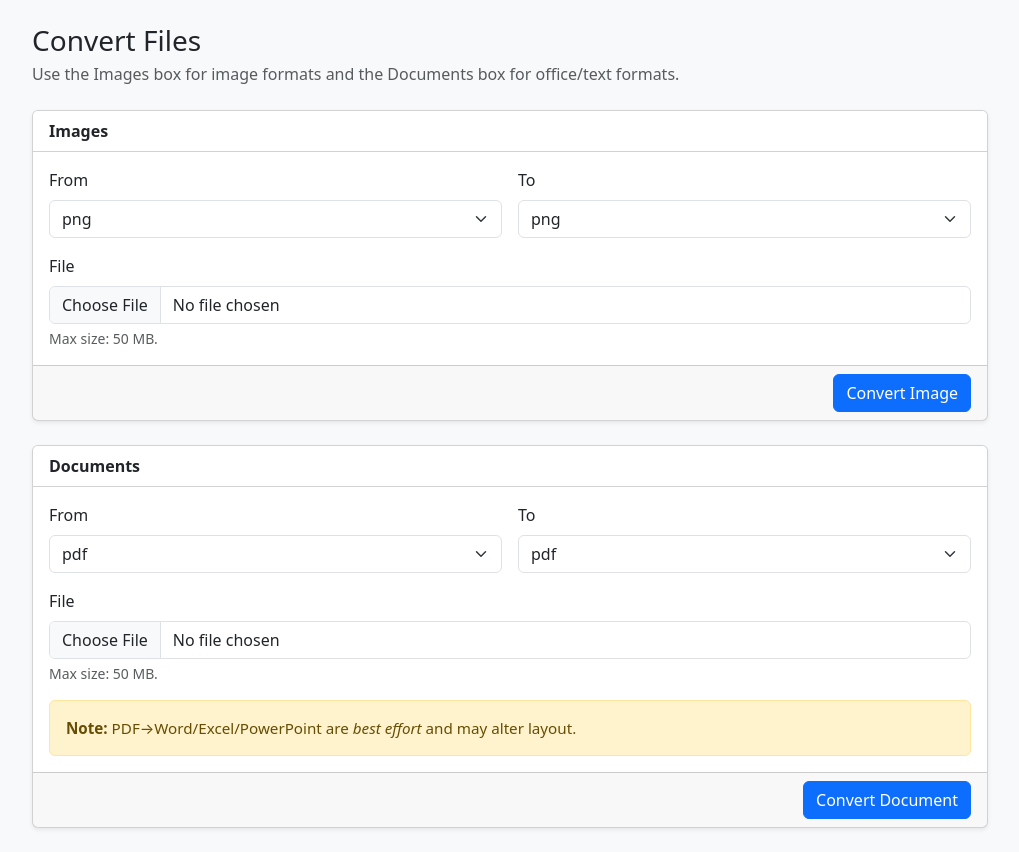
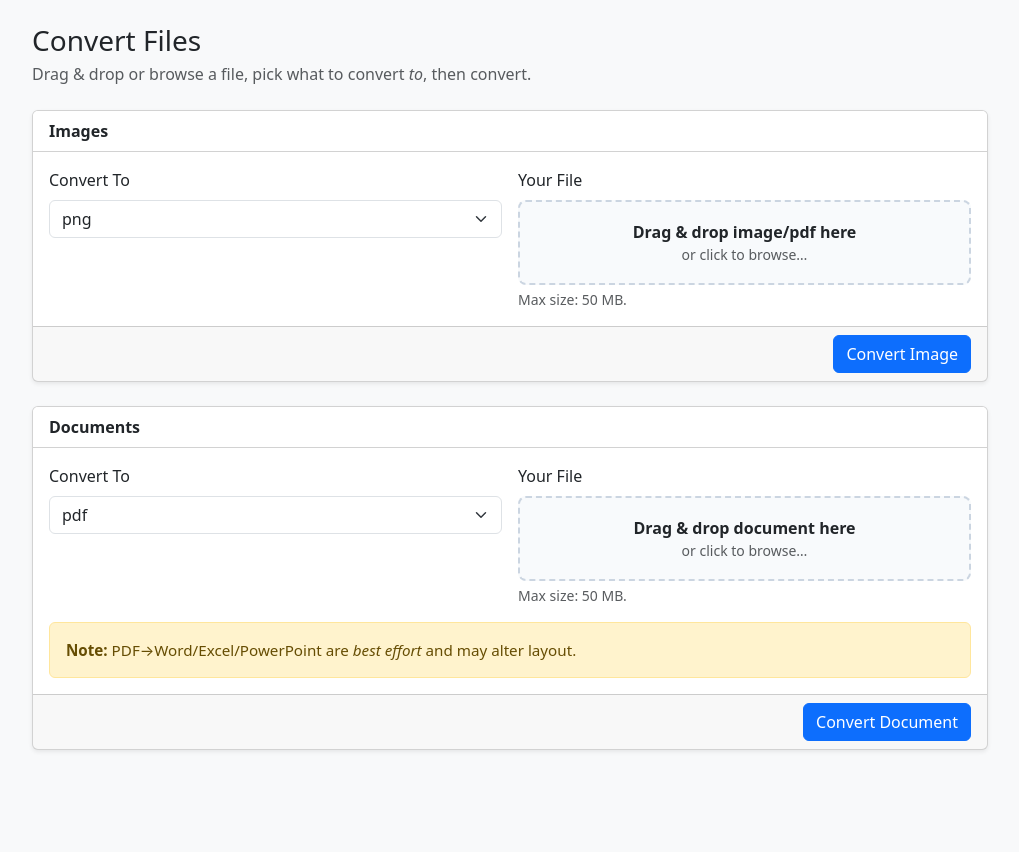
Before and after one commit to tre1322/convert-files, a FastAPI app: page / in a window 1280 px wide. Shown: the whole page, without its empty margins (130-1149 px from the left). After the commit the page ends 751 px from the top, so only its background shows below. Run offline with FastAPI, Linux system fonts and the light colour scheme; parts of the project's set-up code (start-up, migrations or seed data) failed here and were passed over.

Commit message:
Drag & drop + Browse; Convert To labels; backend auto-detects file type

```diff
--- a/app.py
+++ b/app.py
@@ -13,134 +13,133 @@ from apscheduler.triggers.interval import IntervalTrigger
 from config import MAX_FILE_MB, RETENTION_MINUTES, TMP_ROOT
 from converters.registry import get_converter, ALLOWED, EXT_MAP, normalize
 
+# --- extra imports for detection ---
+from PIL import Image, UnidentifiedImageError
+
 app = FastAPI()
 app.mount("/static", StaticFiles(directory="static"), name="static")
-
-# Ensure temp root exists
 Path(TMP_ROOT).mkdir(parents=True, exist_ok=True)
 
-
-# ---------- UI ----------
 @app.get("/", response_class=HTMLResponse)
 def index():
-    return Path("templates/index.html").read_text(encoding="utf-8")
+  return Path("templates/index.html").read_text(encoding="utf-8")
 
-
-# ---------- Helpers ----------
 def _job_dir() -> Path:
-    """Create and return a unique working directory for this job."""
-    d = Path(TMP_ROOT) / f"job-{uuid.uuid4().hex}"
-    d.mkdir(parents=True, exist_ok=True)
-    return d
-
+  d = Path(TMP_ROOT) / f"job-{uuid.uuid4().hex}"
+  d.mkdir(parents=True, exist_ok=True)
+  return d
 
 def _enforce_size_cap(file_path: Path):
-    """Raise 413 if file exceeds MAX_FILE_MB."""
+  try:
+    size_mb = file_path.stat().st_size / (1024 * 1024)
+  except FileNotFoundError:
+    raise HTTPException(400, "Uploaded file missing or unreadable.")
+  if size_mb > MAX_FILE_MB:
     try:
-        size_mb = file_path.stat().st_size / (1024 * 1024)
-    except FileNotFoundError:
-        raise HTTPException(400, "Uploaded file missing or unreadable.")
-    if size_mb > MAX_FILE_MB:
-        # Best effort cleanup of the uploaded file before raising
-        try:
-            file_path.unlink(missing_ok=True)
-        finally:
-            raise HTTPException(
-                413,
-                f"File too large ({size_mb:.1f} MB). Max is {MAX_FILE_MB} MB.",
-            )
+      file_path.unlink(missing_ok=True)
+    finally:
+      raise HTTPException(413, f"File too large ({size_mb:.1f} MB). Max is {MAX_FILE_MB} MB.")
 
+# ---- Type inference (when client doesn't pass from_type) ----
+KNOWN_BY_EXT = {
+  # images
+  "jpg": "jpg", "jpeg": "jpg", "png": "png", "gif": "gif", "webp": "webp",
+  "tif": "tiff", "tiff": "tiff", "heic": "heic", "bmp": "bmp", "ico": "ico", "avif": "avif",
+  "eps": "eps",
+  # docs
+  "pdf": "pdf", "docx": "word", "doc": "word", "xlsx": "excel", "xls": "excel",
+  "pptx": "powerpoint", "ppt": "powerpoint", "csv": "csv", "txt": "text",
+}
+
+def infer_from_file(path: Path) -> str:
+  # 1) by extension
+  ext = path.suffix.lower().lstrip(".")
+  if ext in KNOWN_BY_EXT:
+    return KNOWN_BY_EXT[ext]
+  # 2) quick magic: PDF header
+  try:
+    with open(path, "rb") as f:
+      head = f.read(8)
+      if head.startswith(b"%PDF-"):
+        return "pdf"
+  except Exception:
+    pass
+  # 3) try Pillow to detect image formats
+  try:
+    with Image.open(path) as img:
+      fmt = (img.format or "").upper()
+      mapping = {
+        "JPEG": "jpg", "PNG": "png", "GIF": "gif", "TIFF": "tiff",
+        "WEBP": "webp", "ICO": "ico", "BMP": "bmp", "AVIF": "avif",
+      }
+      if fmt in mapping:
+        return mapping[fmt]
+  except UnidentifiedImageError:
+    pass
+  except Exception:
+    pass
+  # fallback
+  return ext or "unknown"
 
 # ---------- API ----------
 @app.post("/convert")
 async def convert(
-    from_type: str = Form(...),
-    to_type: str = Form(...),
-    file: UploadFile = File(...),
+  to_type: str = Form(...),
+  file: UploadFile = File(...),
+  # from_type becomes optional; backend will infer if not given
+  from_type: str | None = Form(None),
 ):
-    """
-    Convert an uploaded file from one type to another.
-    - Validates the requested pair (normalized to handle tif/tiff, jpeg/jpg, etc.)
-    - Writes work to a per-job temp dir
-    - Returns the resulting file (or ZIP) as a download
-    """
-    # Normalize the selection so 'tif' behaves like 'tiff', 'jpeg' like 'jpg', etc.
-    norm_from = normalize(from_type)
-    norm_to = normalize(to_type)
+  # write input
+  jobdir = _job_dir()
+  in_path = jobdir / (file.filename or "upload.bin")
+  try:
+    with open(in_path, "wb") as f:
+      shutil.copyfileobj(file.file, f)
+  finally:
+    try: file.file.close()
+    except Exception: pass
 
-    if (norm_from, norm_to) not in ALLOWED:
-        raise HTTPException(
-            400, f"Conversion {from_type} → {to_type} not supported."
-        )
+  _enforce_size_cap(in_path)
 
-    jobdir = _job_dir()
-    in_path = jobdir / (file.filename or f"upload.{norm_from}")
+  # determine source type
+  src = normalize(from_type) if from_type else normalize(infer_from_file(in_path))
+  dst = normalize(to_type)
+
+  if (src, dst) not in ALLOWED:
+    raise HTTPException(400, f"Conversion {src} → {dst} not supported.")
+
+  # build output path (keep tif vs tiff choice user made in 'to_type')
+  desired_to = (to_type or "").lower().strip()
+  out_ext = EXT_MAP.get(desired_to, desired_to)
+  out_path = jobdir / f"output.{out_ext}"
+
+  converter = get_converter((src, dst))
+  try:
+    result_path = converter(in_path, out_path)
+  except HTTPException:
+    raise
+  except Exception as e:
+    raise HTTPException(500, f"Conversion failed: {e}")
+
+  serve_path = Path(result_path) if result_path else out_path
+  media_type = "application/zip" if serve_path.suffix.lower()==".zip" else "application/octet-stream"
+  return FileResponse(path=serve_path, filename=serve_path.name, media_type=media_type)
+
+# ---------- Janitor ----------
+def delete_old_jobs():
+  cutoff = time.time() - (RETENTION_MINUTES * 60)
+  for job in Path(TMP_ROOT).glob("job-*"):
     try:
-        with open(in_path, "wb") as f:
-            shutil.copyfileobj(file.file, f)
-    finally:
-        # FastAPI's UploadFile uses a SpooledTemporaryFile; close it to flush/cleanup
-        try:
-            file.file.close()
-        except Exception:
-            pass
-
-    _enforce_size_cap(in_path)
-
-    # Choose output extension.
-    # EXT_MAP only remaps when a format forces a different extension (e.g., word->docx).
-    # If the user selected 'tif', we keep 'tif' (no remap).
-    desired_to = (to_type or "").lower().strip()
-    out_ext = EXT_MAP.get(desired_to, desired_to)
-    out_path = jobdir / f"output.{out_ext}"
-
-    converter = get_converter((norm_from, norm_to))
-
-    try:
-        # Some converters (e.g., pdf->images) return a ZIP path; if they return None,
-        # we serve out_path.
-        result_path = converter(in_path, out_path)
-    except HTTPException:
-        # Pass through deliberate HTTP errors (rare)
-        raise
-    except Exception as e:
-        raise HTTPException(500, f"Conversion failed: {e}")
-
-    serve_path = Path(result_path) if result_path else out_path
-    media_type = (
-        "application/zip"
-        if serve_path.suffix.lower() == ".zip"
-        else "application/octet-stream"
-    )
-
-    return FileResponse(
-        path=serve_path,
-        filename=serve_path.name,
-        media_type=media_type,
-    )
-
-
-# ---------- Janitor (30‑minute retention) ----------
-def delete_old_jobs():
-    cutoff = time.time() - (RETENTION_MINUTES * 60)
-    for job in Path(TMP_ROOT).glob("job-*"):
-        try:
-            if job.is_dir() and job.stat().st_mtime < cutoff:
-                shutil.rmtree(job, ignore_errors=True)
-        except Exception:
-            # Ignore and try again on the next sweep
-            pass
-
+      if job.is_dir() and job.stat().st_mtime < cutoff:
+        shutil.rmtree(job, ignore_errors=True)
+    except Exception:
+      pass
 
 scheduler = BackgroundScheduler(daemon=True)
-# Sweep every 5 minutes
 scheduler.add_job(delete_old_jobs, IntervalTrigger(minutes=5))
 scheduler.start()
 
-
 @app.on_event("shutdown")
 def _shutdown():
-    try:
-        scheduler.shutdown(wait=False)
-    except Exception:
-        pass
+  try: scheduler.shutdown(wait=False)
+  except Exception: pass
--- a/static/app.js
+++ b/static/app.js
@@ -1,27 +1,14 @@
-// ------- Mime/extension map for accept filters -------
-function acceptFor(type) {
-  const t = (type || '').toLowerCase();
-  switch (t) {
-    // Images
-    case 'jpg': case 'jpeg': return '.jpg,.jpeg,image/jpeg';
-    case 'png':               return '.png,image/png';
-    case 'gif':               return '.gif,image/gif';
-    case 'webp':              return '.webp,image/webp';
-    case 'heic':              return '.heic,image/heif,image/heic';
-    case 'bmp':               return '.bmp,image/bmp';
-    case 'ico':               return '.ico,image/x-icon';
-    case 'tif': case 'tiff':  return '.tif,.tiff,image/tiff';
-    case 'avif':              return '.avif,image/avif';
-    case 'eps':               return '.eps,application/postscript';
-    // Documents
-    case 'pdf':               return '.pdf,application/pdf';
-    case 'word':              return '.docx,.doc,application/vnd.openxmlformats-officedocument.wordprocessingml.document,application/msword';
-    case 'excel':             return '.xlsx,.xls,application/vnd.openxmlformats-officedocument.spreadsheetml.sheet,application/vnd.ms-excel';
-    case 'powerpoint':        return '.pptx,.ppt,application/vnd.openxmlformats-officedocument.presentationml.presentation,application/vnd.ms-powerpoint';
-    case 'csv':               return '.csv,text/csv';
-    case 'text':              return '.txt,text/plain';
-    default:                  return ''; // no filter
+// ---------- Accept filters for pickers ----------
+function acceptForGroup(group) {
+  if (group === 'image') {
+    return [
+      '.png','.jpg','.jpeg','.tif','.tiff','.gif','.webp','.heic','.bmp','.ico','.avif','.pdf','.eps'
+    ].join(',');
   }
+  // docs
+  return [
+    '.pdf','.docx','.doc','.xlsx','.xls','.pptx','.ppt','.csv','.txt'
+  ].join(',');
 }
 
 function toExt(value) {
@@ -32,65 +19,79 @@ function toExt(value) {
   return v;
 }
 
-// ------- Progress helpers -------
+// ---------- Progress helpers ----------
 function setupProgress(ids) {
   const wrap = document.getElementById(ids.wrap);
   const bar  = document.getElementById(ids.bar);
   const text = document.getElementById(ids.text);
-
-  function show() {
-    wrap.classList.remove('d-none');
-    setDeterminate(0, 'Starting upload…');
-  }
+  function show() { wrap.classList.remove('d-none'); setDeterminate(0, 'Starting upload…'); }
   function hide() {
     wrap.classList.add('d-none');
     bar.classList.remove('progress-bar-striped', 'progress-bar-animated');
-    bar.style.width = '0%';
-    bar.textContent = '0%';
-    text.textContent = '';
+    bar.style.width = '0%'; bar.textContent = '0%'; text.textContent = '';
   }
   function setDeterminate(pct, label) {
     bar.classList.remove('progress-bar-striped', 'progress-bar-animated');
-    const clamped = Math.max(0, Math.min(100, Math.round(pct)));
-    bar.style.width = `${clamped}%`;
-    bar.textContent = `${clamped}%`;
-    text.textContent = label || '';
+    const p = Math.max(0, Math.min(100, Math.round(pct)));
+    bar.style.width = `${p}%`; bar.textContent = `${p}%`; text.textContent = label || '';
   }
   function setIndeterminate(label) {
     bar.classList.add('progress-bar-striped', 'progress-bar-animated');
-    bar.style.width = '100%';
-    bar.textContent = '';
-    text.textContent = label || 'Processing…';
+    bar.style.width = '100%'; bar.textContent = ''; text.textContent = label || 'Processing…';
   }
   return { show, hide, setDeterminate, setIndeterminate };
 }
 
-// ------- Generic form handler -------
+// ---------- Drag/drop wiring ----------
+function wireDropzone(zoneId, fileInputId, pickedId, accept) {
+  const zone = document.getElementById(zoneId);
+  const input = document.getElementById(fileInputId);
+  const picked = document.getElementById(pickedId);
+  const chip = picked.querySelector('.file-chip');
+
+  input.setAttribute('accept', accept);
+
+  function setFile(file) {
+    // Assign file to the hidden input so FormData picks it up
+    const dt = new DataTransfer();
+    dt.items.add(file);
+    input.files = dt.files;
+    chip.textContent = `${file.name} (${Math.round(file.size/1024)} KB)`;
+    picked.classList.remove('d-none');
+  }
+
+  zone.addEventListener('click', () => input.click());
+  input.addEventListener('change', () => {
+    if (input.files && input.files[0]) setFile(input.files[0]);
+  });
+
+  zone.addEventListener('dragover', (e) => { e.preventDefault(); zone.classList.add('dragover'); });
+  zone.addEventListener('dragleave', () => zone.classList.remove('dragover'));
+  zone.addEventListener('drop', (e) => {
+    e.preventDefault(); zone.classList.remove('dragover');
+    if (!e.dataTransfer.files.length) return;
+    setFile(e.dataTransfer.files[0]);
+  });
+}
+
+// ---------- Generic submit handler (no from_type; backend auto-detects) ----------
 function wireConverterForm(opts) {
   const form = document.getElementById(opts.formId);
-  const fromSel = document.getElementById(opts.fromId);
-  const toSel   = document.getElementById(opts.toId);
+  const toSel = document.getElementById(opts.toId);
   const fileInp = document.getElementById(opts.fileId);
   const progress = setupProgress(opts.progressIds);
 
-  // Update file dialog filter when "From" changes (and on load)
-  function setAcceptFromSelect() {
-    fileInp.setAttribute('accept', acceptFor(fromSel.value));
-  }
-  fromSel.addEventListener('change', setAcceptFromSelect);
-  setAcceptFromSelect(); // initial
-
-  const resultWrap   = document.getElementById(opts.resultIds.wrap);
+  const resultWrap = document.getElementById(opts.resultIds.wrap);
   const downloadLink = document.getElementById(opts.resultIds.download);
-  const previewImg   = opts.resultIds.preview ? document.getElementById(opts.resultIds.preview) : null;
-  const copyBtn      = opts.resultIds.copy ? document.getElementById(opts.resultIds.copy) : null;
+  const previewImg = opts.resultIds.preview ? document.getElementById(opts.resultIds.preview) : null;
+  const copyBtn = opts.resultIds.copy ? document.getElementById(opts.resultIds.copy) : null;
 
   form.addEventListener('submit', async (e) => {
     e.preventDefault();
-    if (!fileInp.files.length) { alert('Please choose a file.'); return; }
+    if (!fileInp.files.length) { alert('Please choose or drop a file.'); return; }
 
     const fd = new FormData();
-    fd.append('from_type', fromSel.value.toLowerCase());
+    // from_type omitted; server will infer
     fd.append('to_type', toSel.value.toLowerCase());
     fd.append('file', fileInp.files[0]);
 
@@ -99,14 +100,12 @@ function wireConverterForm(opts) {
     xhr.responseType = 'blob';
 
     progress.show();
-
     xhr.upload.onprogress = (evt) => {
-      if (evt.lengthComputable) progress.setDeterminate((evt.loaded / evt.total) * 100, 'Uploading…');
-      else                       progress.setDeterminate(50, 'Uploading…');
+      if (evt.lengthComputable) progress.setDeterminate((evt.loaded/evt.total)*100, 'Uploading…');
+      else progress.setDeterminate(50, 'Uploading…');
     };
     xhr.upload.onload = () => progress.setIndeterminate('Processing on server…');
-
-    xhr.onerror = () => { progress.hide(); alert('Network error while uploading. Please try again.'); };
+    xhr.onerror = () => { progress.hide(); alert('Network error while uploading.'); };
 
     xhr.onreadystatechange = () => {
       if (xhr.readyState !== 4) return;
@@ -125,9 +124,7 @@ function wireConverterForm(opts) {
 
       const blob = xhr.response;
       const url = URL.createObjectURL(blob);
-      const to = toSel.value.toLowerCase();
-      const ext = toExt(to);
-
+      const ext = toExt(toSel.value.toLowerCase());
       const contentType = xhr.getResponseHeader('Content-Type') || '';
       const isZip = contentType.includes('zip');
 
@@ -146,7 +143,7 @@ function wireConverterForm(opts) {
               await navigator.clipboard.write([new ClipboardItem({ [blob.type]: blob })]);
               copyBtn.textContent = 'Copied!';
               setTimeout(() => (copyBtn.textContent = 'Copy image to clipboard'), 1500);
-            } catch { alert('Clipboard copy not supported in this browser.'); }
+            } catch { alert('Clipboard copy not supported.'); }
           };
         } else if (previewImg && copyBtn) {
           previewImg.classList.add('d-none');
@@ -159,20 +156,21 @@ function wireConverterForm(opts) {
   });
 }
 
-// ------- Wire both forms -------
+// Wire dropzones
+wireDropzone('imgDrop', 'imgFile', 'imgPicked', acceptForGroup('image'));
+wireDropzone('docDrop', 'docFile', 'docPicked', acceptForGroup('doc'));
+
+// Wire submit handlers
 wireConverterForm({
   formId: 'imageForm',
-  fromId: 'imgFrom',
   toId: 'imgTo',
   fileId: 'imgFile',
   enablePreview: true,
   progressIds: { wrap: 'imgProgressWrap', bar: 'imgProgressBar', text: 'imgProgressText' },
   resultIds: { wrap: 'imgResult', download: 'imgDownloadLink', preview: 'imgPreview', copy: 'imgCopyBtn' }
 });
-
 wireConverterForm({
   formId: 'docForm',
-  fromId: 'docFrom',
   toId: 'docTo',
   fileId: 'docFile',
   enablePreview: false,
--- a/templates/index.html
+++ b/templates/index.html
@@ -5,41 +5,43 @@
   <meta name="viewport" content="width=device-width, initial-scale=1" />
   <title>Convert Files</title>
   <link href="https://cdn.jsdelivr.net/npm/bootstrap@5.3.3/dist/css/bootstrap.min.css" rel="stylesheet" />
+  <style>
+    .dropzone {
+      border: 2px dashed #cbd5e1;
+      border-radius: .5rem;
+      background: #f8fafc;
+      padding: 18px;
+      text-align: center;
+      cursor: pointer;
+      transition: background .15s, border-color .15s;
+    }
+    .dropzone.dragover {
+      background: #eef2ff;
+      border-color: #6366f1;
+    }
+    .file-chip {
+      display: inline-block; padding: .25rem .5rem; border-radius: 999px;
+      background: #e2e8f0; font-size: .9rem;
+    }
+  </style>
 </head>
 <body class="bg-light">
   <div class="container py-4" style="max-width: 980px;">
     <header class="mb-4">
       <h1 class="h3 mb-1">Convert Files</h1>
-      <p class="text-muted mb-0">Use the Images box for image formats and the Documents box for office/text formats.</p>
+      <p class="text-muted mb-0">Drag & drop or browse a file, pick what to convert <em>to</em>, then convert.</p>
     </header>
 
-    <!-- ========================= IMAGES CONVERTER ========================= -->
+    <!-- ========================= IMAGES ========================= -->
     <form id="imageForm" class="card shadow-sm mb-4">
       <div class="card-header bg-white">
         <strong>Images</strong>
       </div>
       <div class="card-body">
         <div class="row g-3">
-          <!-- FROM (Images) -->
+          <!-- Convert To (Images) -->
           <div class="col-md-6">
-            <label class="form-label">From</label>
-            <select id="imgFrom" class="form-select" required>
-              <optgroup label="Images">
-                <option>png</option><option>jpg</option><option>jpeg</option>
-                <option>tif</option><option>tiff</option><option>gif</option>
-                <option>webp</option><option>heic</option><option>bmp</option>
-                <option>avif</option><option>ico</option>
-                <option>eps</option>
-              </optgroup>
-              <optgroup label="Bridge">
-                <option>pdf</option> <!-- allows pdf -> images -->
-              </optgroup>
-            </select>
-          </div>
-
-          <!-- TO (Images) -->
-          <div class="col-md-6">
-            <label class="form-label">To</label>
+            <label class="form-label">Convert To</label>
             <select id="imgTo" class="form-select" required>
               <optgroup label="Images">
                 <option>png</option><option>jpg</option><option>jpeg</option>
@@ -47,22 +49,27 @@
                 <option>webp</option><option>bmp</option><option>ico</option>
               </optgroup>
               <optgroup label="PDF Output">
-                <option>pdf</option> <!-- image → PDF, or PDF → images (returns ZIP) -->
+                <option>pdf</option> <!-- image → PDF, or PDF → images (ZIP) -->
               </optgroup>
             </select>
           </div>
 
-          <!-- FILE (Images) -->
-          <div class="col-12">
-            <label for="imgFile" class="form-label">File</label>
-            <input id="imgFile" class="form-control" type="file" required />
+          <!-- Drop/Browse (Images) -->
+          <div class="col-md-6">
+            <label class="form-label">Your File</label>
+            <div id="imgDrop" class="dropzone">
+              <div><strong>Drag & drop image/pdf here</strong></div>
+              <div class="text-muted small">or click to browse…</div>
+              <div id="imgPicked" class="mt-2 d-none"><span class="file-chip"></span></div>
+            </div>
+            <input id="imgFile" type="file" class="form-control d-none" />
             <div class="form-text">Max size: 50 MB.</div>
           </div>
         </div>
 
-        <!-- Progress bar (Images) -->
+        <!-- Progress -->
         <div id="imgProgressWrap" class="d-none mt-3">
-          <div class="progress" role="progressbar" aria-label="Image conversion progress" aria-valuemin="0" aria-valuemax="100">
+          <div class="progress" role="progressbar" aria-label="Image conversion" aria-valuemin="0" aria-valuemax="100">
             <div id="imgProgressBar" class="progress-bar" style="width: 0%">0%</div>
           </div>
           <div id="imgProgressText" class="small text-muted mt-1"></div>
@@ -86,42 +93,38 @@
       <hr class="my-4"/>
     </section>
 
-    <!-- ========================= DOCUMENTS CONVERTER ========================= -->
+    <!-- ========================= DOCUMENTS ========================= -->
     <form id="docForm" class="card shadow-sm">
       <div class="card-header bg-white">
         <strong>Documents</strong>
       </div>
       <div class="card-body">
         <div class="row g-3">
-          <!-- FROM (Docs) -->
+          <!-- Convert To (Docs) -->
           <div class="col-md-6">
-            <label class="form-label">From</label>
-            <select id="docFrom" class="form-select" required>
-              <option>pdf</option><option>word</option><option>excel</option>
-              <option>csv</option><option>text</option>
-            </select>
-          </div>
-
-          <!-- TO (Docs) -->
-          <div class="col-md-6">
-            <label class="form-label">To</label>
+            <label class="form-label">Convert To</label>
             <select id="docTo" class="form-select" required>
               <option>pdf</option><option>word</option><option>excel</option>
               <option>powerpoint</option><option>text</option>
             </select>
           </div>
 
-          <!-- FILE (Docs) -->
-          <div class="col-12">
-            <label for="docFile" class="form-label">File</label>
-            <input id="docFile" class="form-control" type="file" required />
+          <!-- Drop/Browse (Docs) -->
+          <div class="col-md-6">
+            <label class="form-label">Your File</label>
+            <div id="docDrop" class="dropzone">
+              <div><strong>Drag & drop document here</strong></div>
+              <div class="text-muted small">or click to browse…</div>
+              <div id="docPicked" class="mt-2 d-none"><span class="file-chip"></span></div>
+            </div>
+            <input id="docFile" type="file" class="form-control d-none" />
             <div class="form-text">Max size: 50 MB.</div>
           </div>
         </div>
 
-        <!-- Progress bar (Docs) -->
+        <!-- Progress -->
         <div id="docProgressWrap" class="d-none mt-3">
-          <div class="progress" role="progressbar" aria-label="Document conversion progress" aria-valuemin="0" aria-valuemax="100">
+          <div class="progress" role="progressbar" aria-label="Document conversion" aria-valuemin="0" aria-valuemax="100">
             <div id="docProgressBar" class="progress-bar" style="width: 0%">0%</div>
           </div>
           <div id="docProgressText" class="small text-muted mt-1"></div>
```
